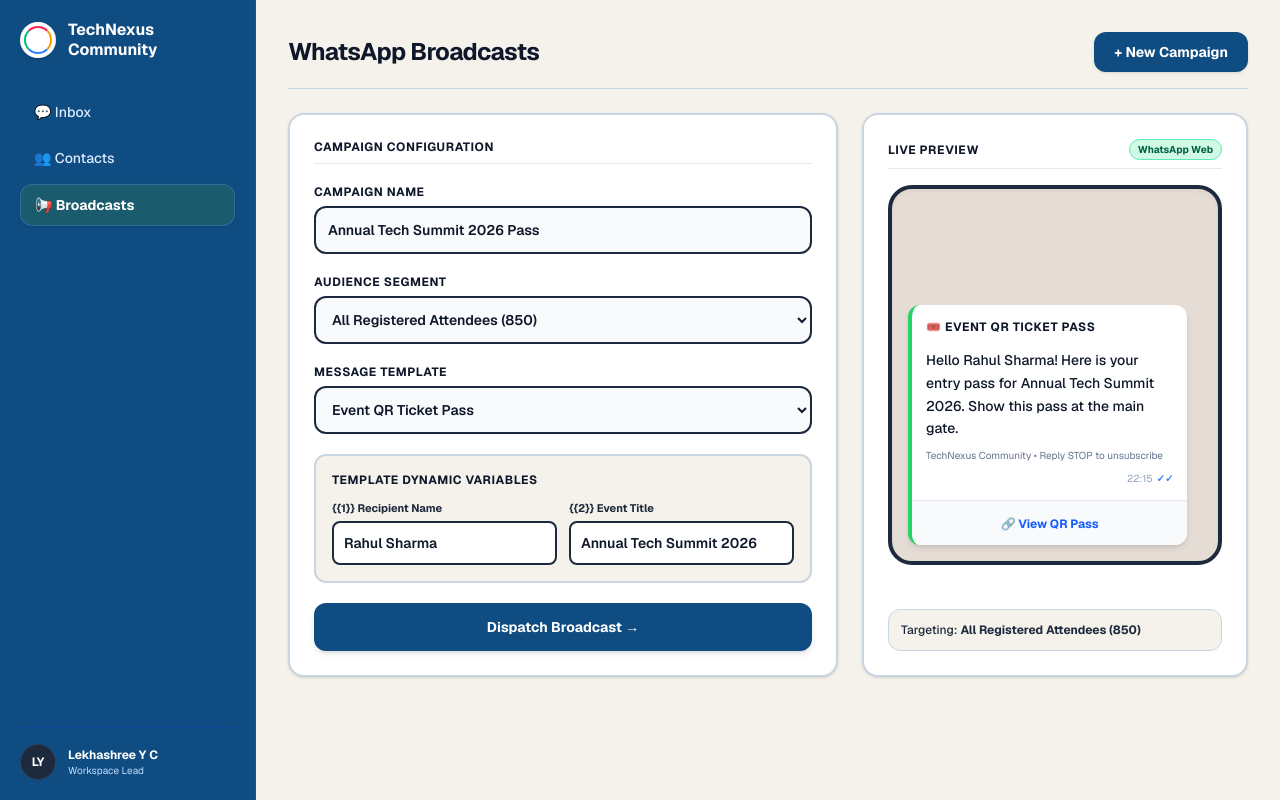
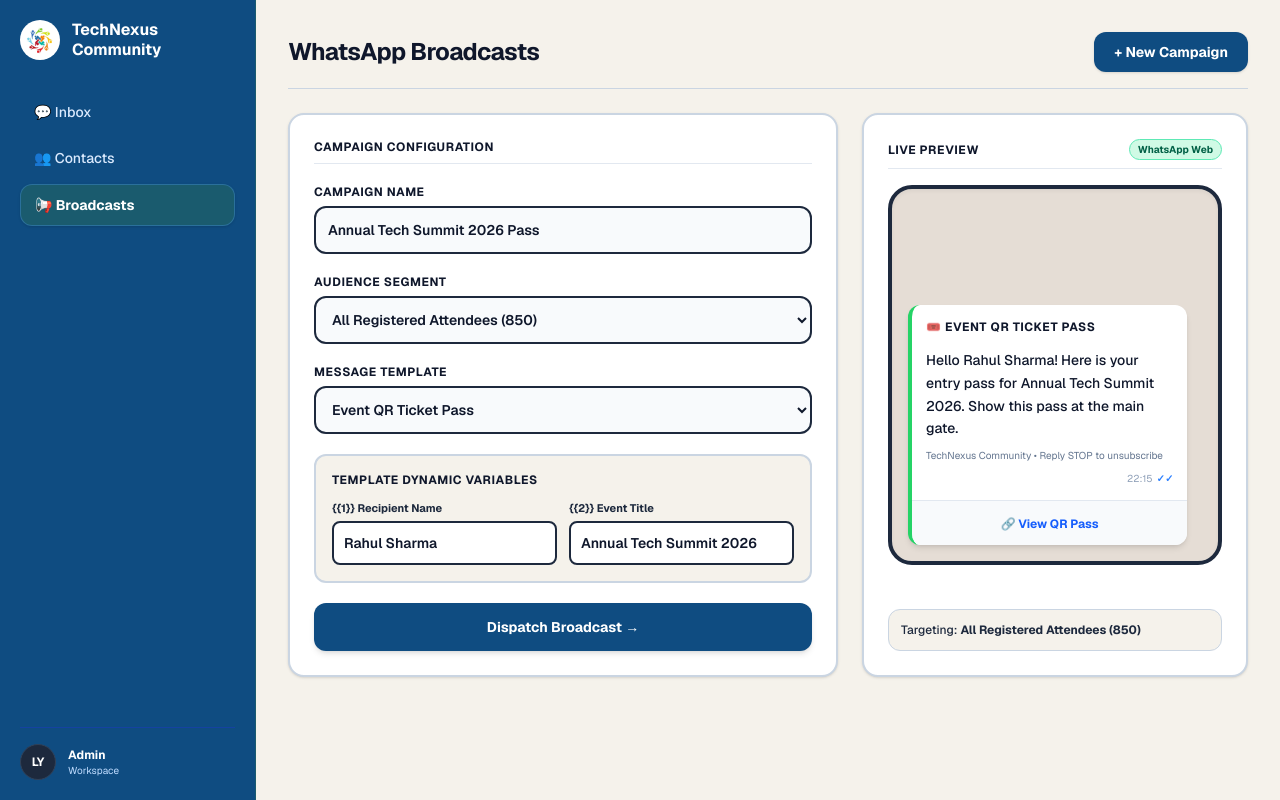
Before and after one commit to vinodkumarvr26/Whatsapp_Automation, a Next.js app in the folder apps/web/: page /broadcasts in a window 1280 px wide. Built offline with nearby package versions, Linux system fonts and the light colour scheme.

Commit message:
color ui bc

```diff
--- a/apps/web/src/app/broadcasts/page.tsx
+++ b/apps/web/src/app/broadcasts/page.tsx
@@ -1,5 +1,6 @@
 "use client";
 
+import Image from "next/image";
 import React, { useState } from "react";
 
 export default function BroadcastsPage() {
@@ -16,9 +17,14 @@ export default function BroadcastsPage() {
         <div className="space-y-6">
           {/* Brand Header with TechNexus Community Logo */}
           <div className="flex items-center gap-3">
-            <div className="w-9 h-9 rounded-full bg-white flex items-center justify-center p-1 shadow-sm shrink-0">
-              {/* Colorful Pinwheel Logo Mockup */}
-              <div className="w-full h-full rounded-full border-2 border-emerald-500 border-t-rose-500 border-r-amber-500 border-b-blue-500" />
+            <div className="w-10 h-10 rounded-full bg-white p-1 flex items-center justify-center shrink-0 overflow-hidden">
+              <Image
+                src="/logo-transparent.png"
+                alt="TechNexus Community logo"
+                width={36}
+                height={36}
+                priority
+              />
             </div>
             <div>
               <h2 className="font-bold text-white text-base leading-tight">
@@ -59,8 +65,8 @@ export default function BroadcastsPage() {
             LY
           </div>
           <div className="truncate">
-            <p className="text-xs font-bold text-white truncate">Lekhashree Y C</p>
-            <p className="text-[10px] text-blue-200 truncate">Workspace Lead</p>
+            <p className="text-xs font-bold text-white truncate">Admin</p>
+            <p className="text-[10px] text-blue-200 truncate">Workspace</p>
           </div>
         </div>
       </aside>
--- a/apps/web/src/app/layout.tsx
+++ b/apps/web/src/app/layout.tsx
@@ -13,8 +13,8 @@ const geistMono = Geist_Mono({
 });
 
 export const metadata: Metadata = {
-  title: "Create Next App",
-  description: "Generated by create next app",
+  title: "TechNexus Community",
+  description: "WhatsApp community broadcast management",
 };
 
 export default function RootLayout({ children }: LayoutProps<"/">) {
```
Also changed, not shown: apps/web/public/image.png (added), apps/web/public/logo-transparent.png (added).
